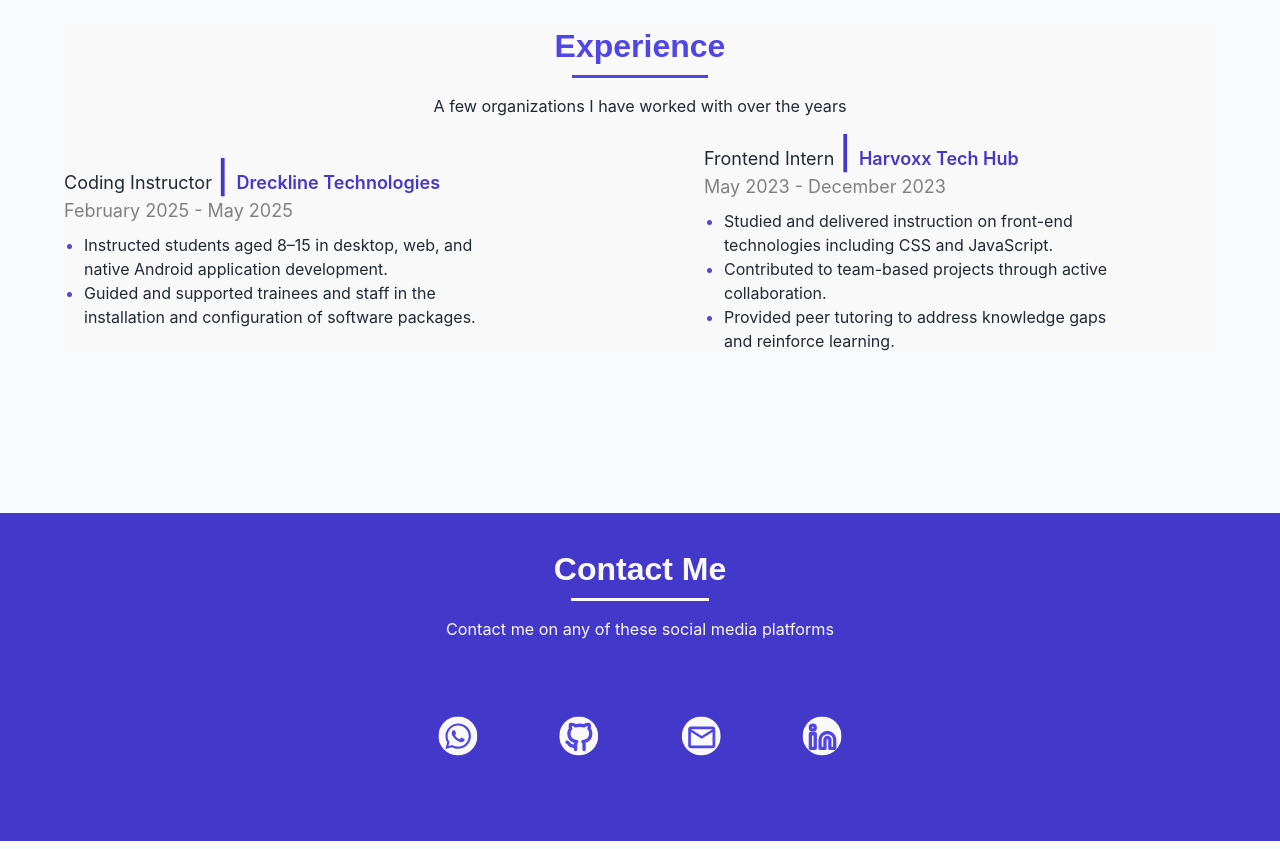
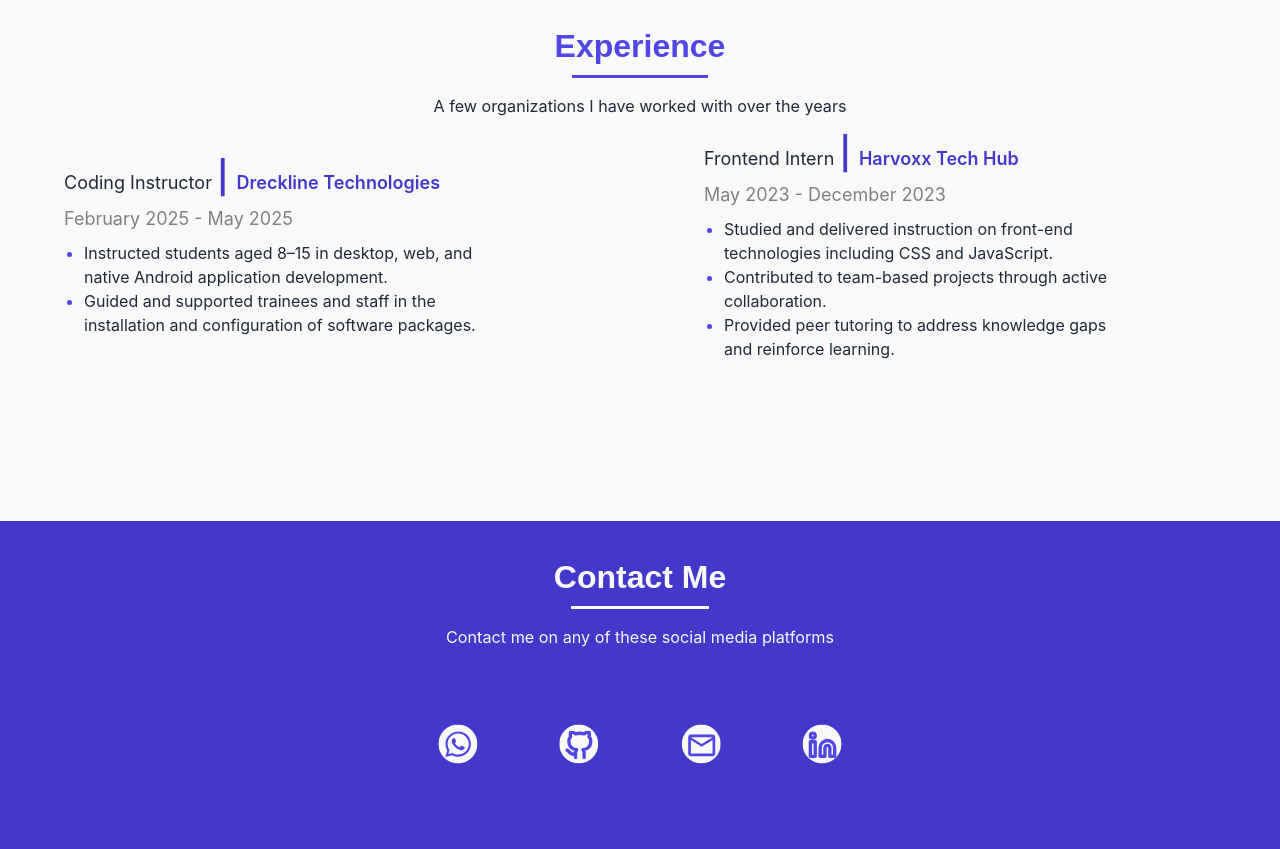
Before and after one commit to Solomon-David/Portfolio, a Vue app: page / in a window 1280 px wide. Shown: the part 3580-4429 px from the top of the page. Built offline with nearby package versions, Linux system fonts and the light colour scheme.

Commit message:
Fixed issue with Experiences component

```diff
--- a/src/components/ExperienceComponent.vue
+++ b/src/components/ExperienceComponent.vue
@@ -35,7 +35,7 @@ const props = defineProps({
 .experience-head {
   display: flex;
   flex-direction: column;
-  gap: 1vh;
+  gap: 2vh;
   line-height: 1;
 }
 
```
